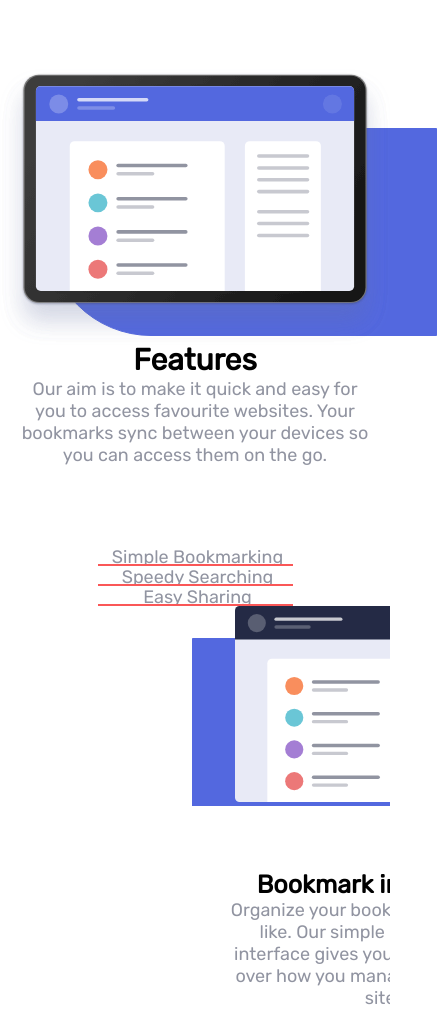
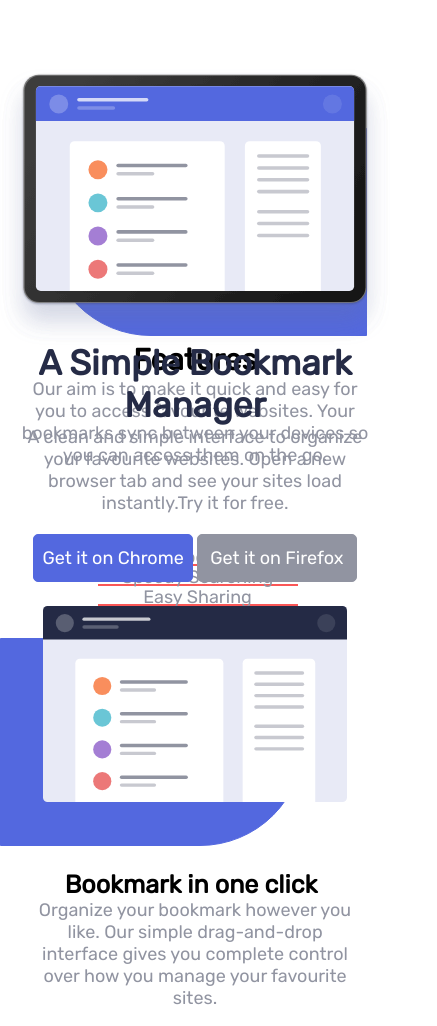
Before and after one commit to Tolulope-xo/Bookmark-landing-page, a plain HTML site: page index.html in a window 390 px wide. Shown: the part 58-1084 px from the top of the page, 437 px wide, since content can reach past the window. Drawn offline with Linux system fonts and the light colour scheme.

Commit message:
Add files via upload

```diff
--- a/style.css
+++ b/style.css
@@ -2,7 +2,6 @@
     margin: 0;
     padding: 0;
     box-sizing: border-box;
-    overflow: hidden;
 }
 
 @font-face {
@@ -97,7 +96,7 @@ nav li :active {
     }
 
     .shape {
-        width: 100% !important;
+        width: 20rem !important;
         height: 13rem !important;
         left: 12% !important;
         top: 22% !important;
@@ -127,10 +126,9 @@ nav li :active {
         display: none !important;
     }
 
-    .boxing.active{
+    .boxing.active {
         display: block !important;
-        align-items: center !important;
-        margin: auto 12rem !important;
+        margin: auto !important;
     }
 
     .img-second {
@@ -275,7 +273,7 @@ nav li :active {
     }
 
     .shape {
-        width: 19rem !important;
+        width: 15rem !important;
         height: 13rem !important;
         left: 65vw !important;
         top: 10rem !important;
@@ -513,9 +511,10 @@ a {
     width: fit-content;
 }
 
-.headings p:active{
+.headings p:active {
     border-bottom: 4px solid hsl(0, 94%, 66%);
 }
+
 .headings p {
     width: 200px;
     font-family: Regular;
@@ -537,11 +536,12 @@ a {
     display: none;
 }
 
-.boxing.active{
+.boxing.active {
     display: flex;
     align-items: center;
     margin: auto 12rem;
 }
+
 .img-second {
     width: 20rem;
 }
@@ -684,7 +684,6 @@ a {
     color: hsl(229, 8%, 60%);
     line-height: 2;
     max-height: 0;
-    overflow: hidden;
     font-family: Regular;
 }
 
```
